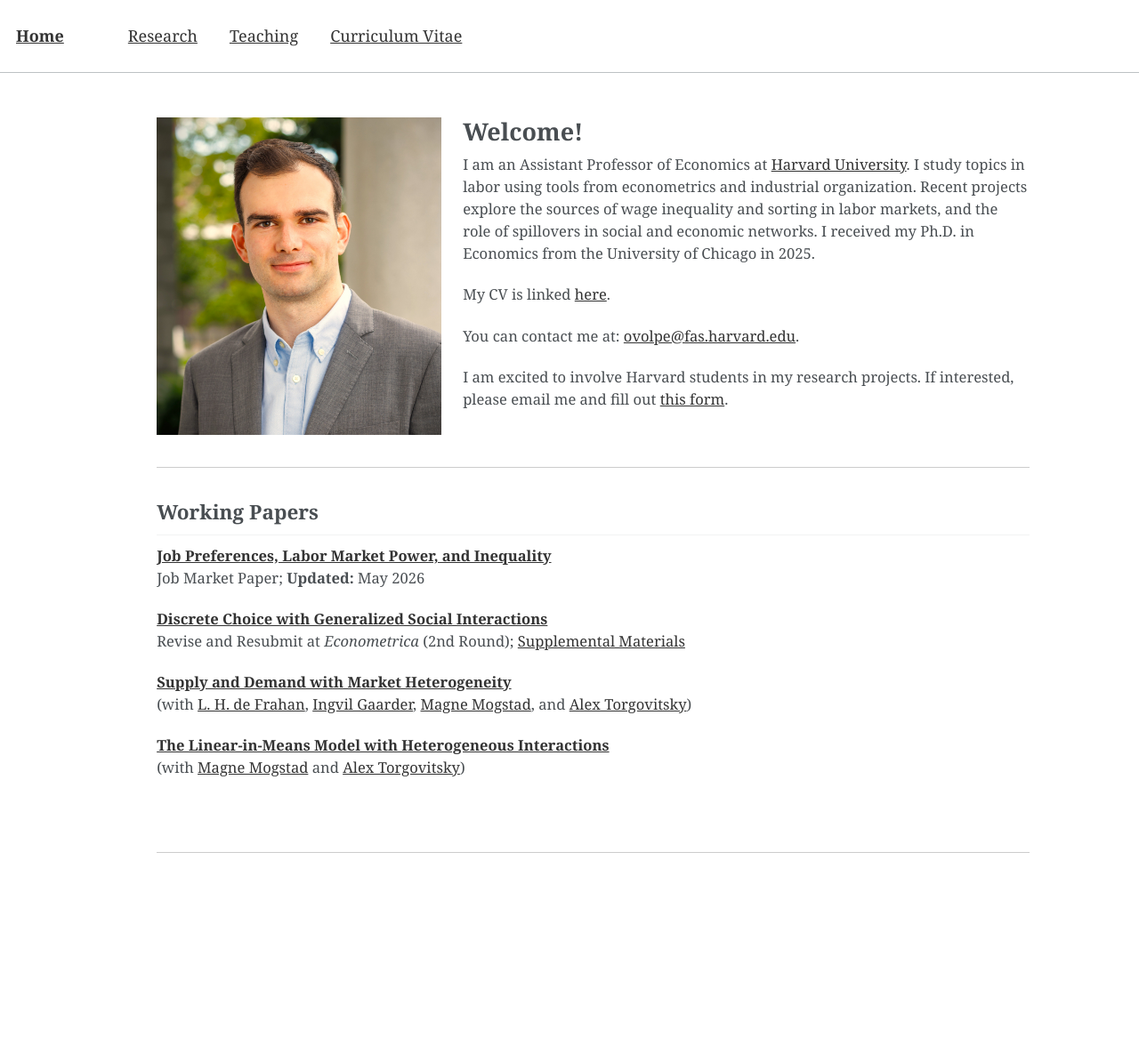
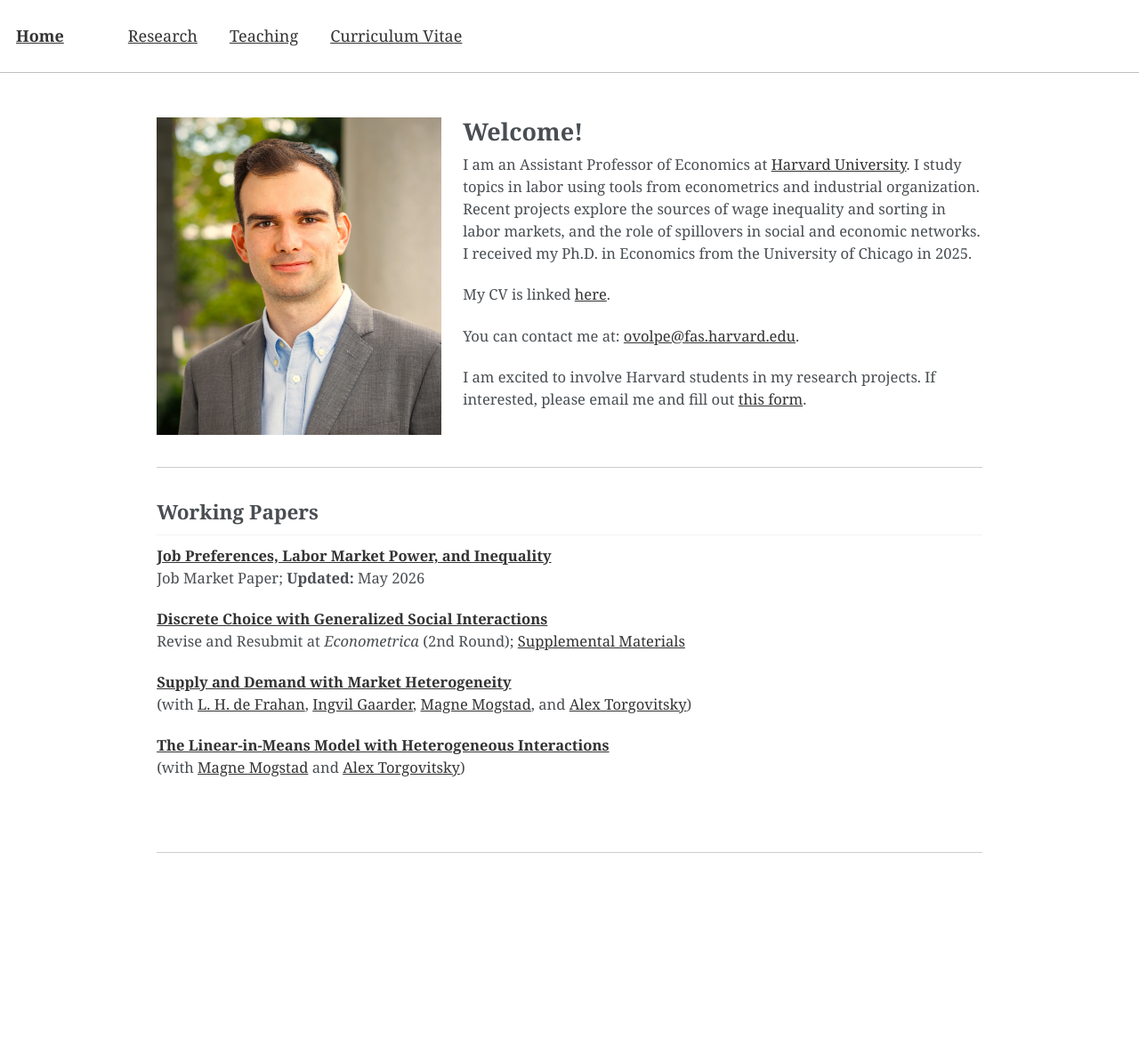
Before and after one commit to ovolpe/ovolpe.github.io, a Jekyll site: the page built from _pages/about.md, in a window 1280 px wide. Shown: the whole page at 89% size. Built offline with Jekyll 4.4.1, drawn with Linux system fonts in a browser that asks for light colours.

```diff
--- a/_sass/_page.scss
+++ b/_sass/_page.scss
@@ -20,7 +20,7 @@
   @include breakpoint($large) {
     @include span(11 of 12 last);
     @include prefix(0.5 of 12);
-    @include suffix(1 of 12);
+    @include suffix(1.5 of 12);
   }
 
   .page__inner-wrap {
```
